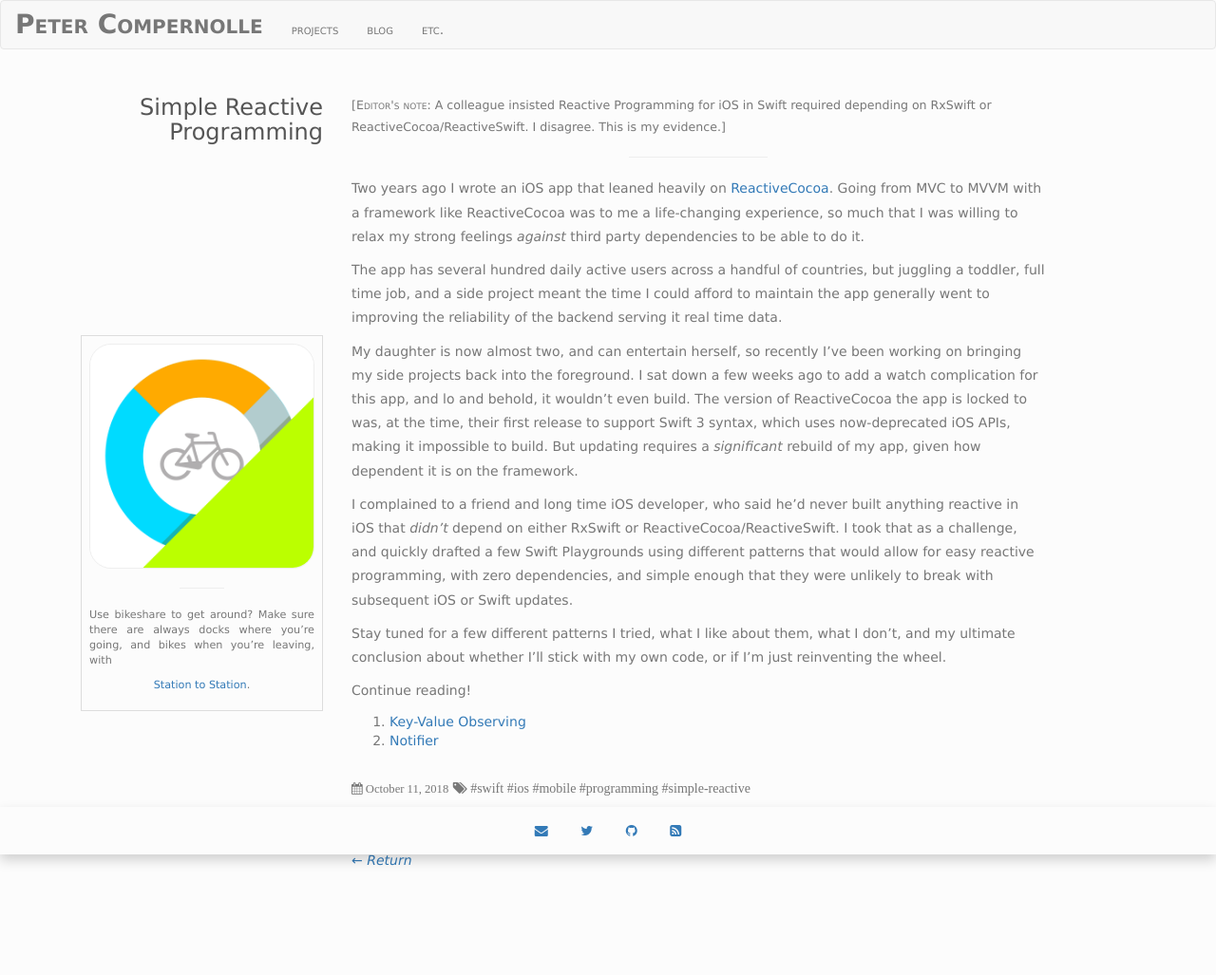
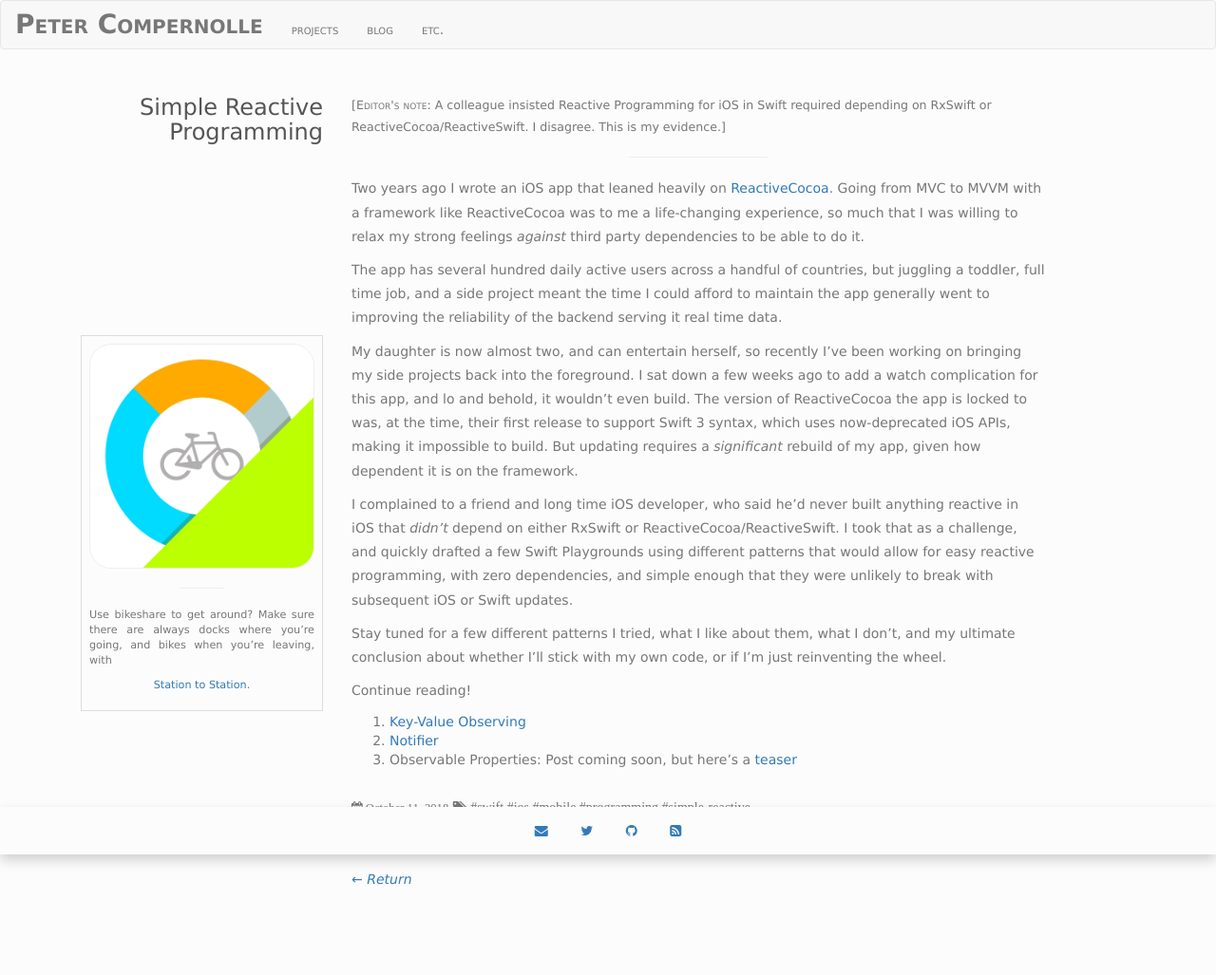
Before and after one commit to thelowlypeon/thelowlypeon.github.io, a Jekyll site: the page built from _posts/2018-10-11-simple-reactive.md, in a window 1280 px wide. Shown: the whole page at 95% size. Built offline with Jekyll 4.4.1, drawn with Linux system fonts in a browser that asks for light colours.

Commit message:
adds link to simple observable framework

```diff
--- a/_posts/2018-10-11-simple-reactive.md
+++ b/_posts/2018-10-11-simple-reactive.md
@@ -36,5 +36,6 @@ Continue reading!
 
 1. [Key-Value Observing](/2018/simple-reactive-kvo)
 2. [Notifier](/2018/simple-reactive-notifier)
+3. Observable Properties: Post coming soon, but here's a [teaser](https://github.com/thelowlypeon/simple-observable)
 
 [ReactiveCocoa]: https://github.com/ReactiveCocoa/ReactiveCocoa
```
